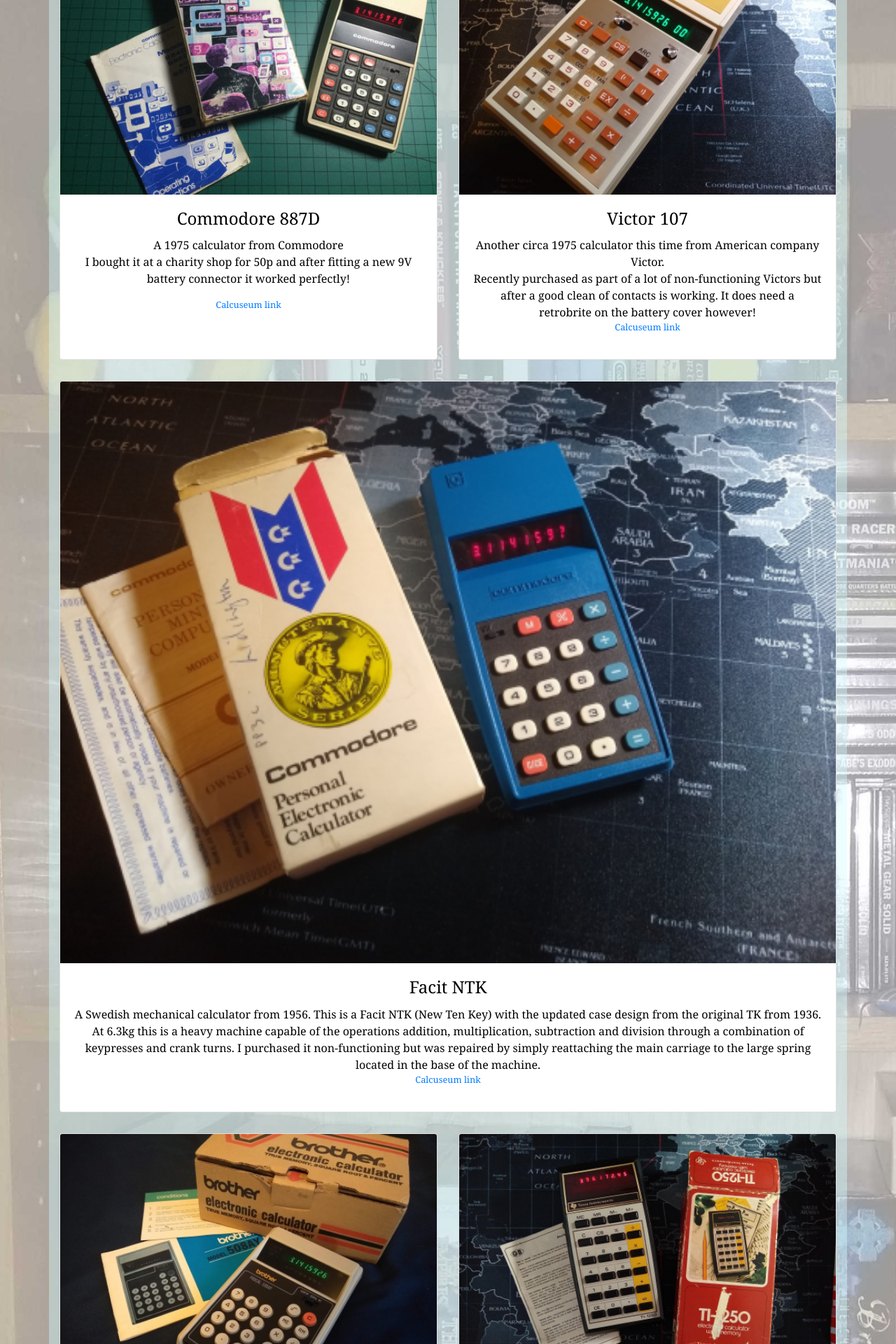
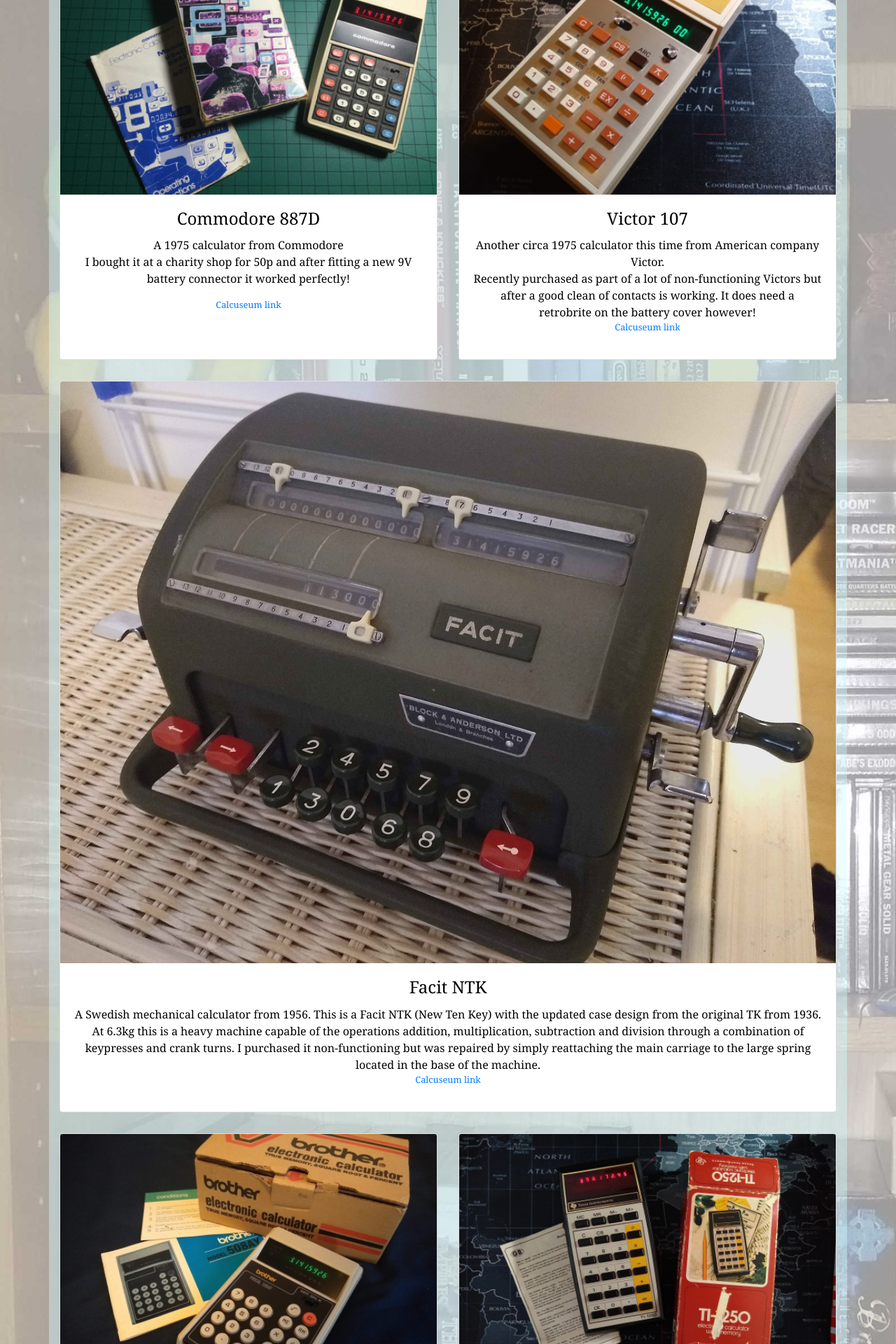
Before and after one commit to Mawsonator/mawsonator.github.io, a Jekyll site: the page collection.html, which Jekyll copies as it is, in a window 1280 px wide. Shown: the part 394-2314 px from the top of the page at 70% size. Built offline with Jekyll 4.4.1, drawn with Linux system fonts in a browser that asks for light colours.

Commit message:
Add NTK Image

```diff
--- a/collection.html
+++ b/collection.html
@@ -52,7 +52,7 @@
 	<div class = "row">
 		<div class="col-md-12 col-sm-12 d-flex">
 			<div id="projCard" class="card myCard mx-auto visible">
-				<img class="card-img-top img-fluid" src="Commodore_786D_w500.jpg" alt="Card image cap">
+				<img class="card-img-top img-fluid" src="Facit_NTK.jpg" alt="Card image cap">
 				<div class="card-body">
 					<h4 class="card-title">Facit NTK</h4>
 					<p class="card-text">A Swedish mechanical calculator from 1956. This is a Facit NTK (New Ten Key) with the updated case design from the
```
Also changed, not shown: Facit_NTK.jpg (added).
